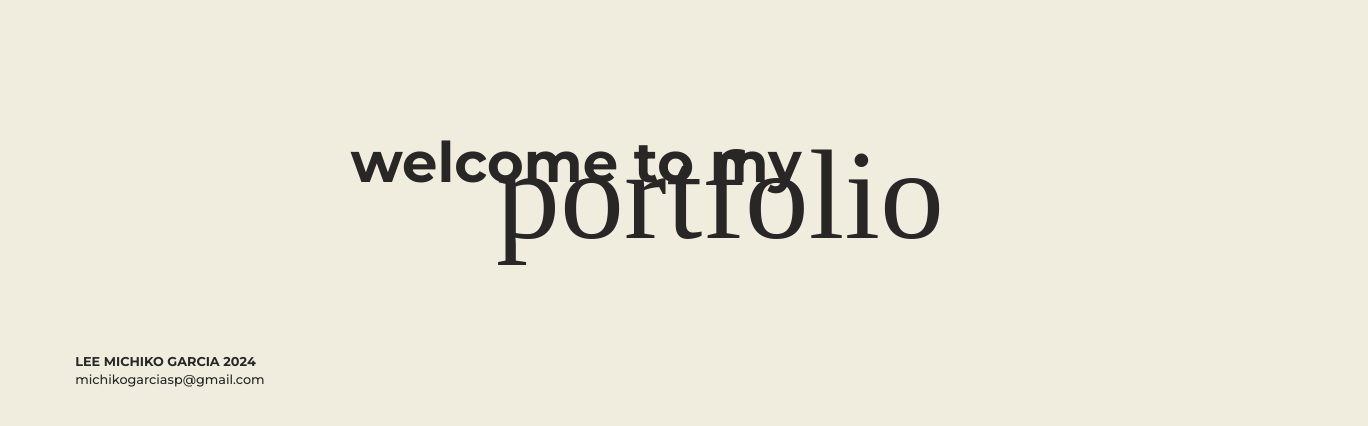
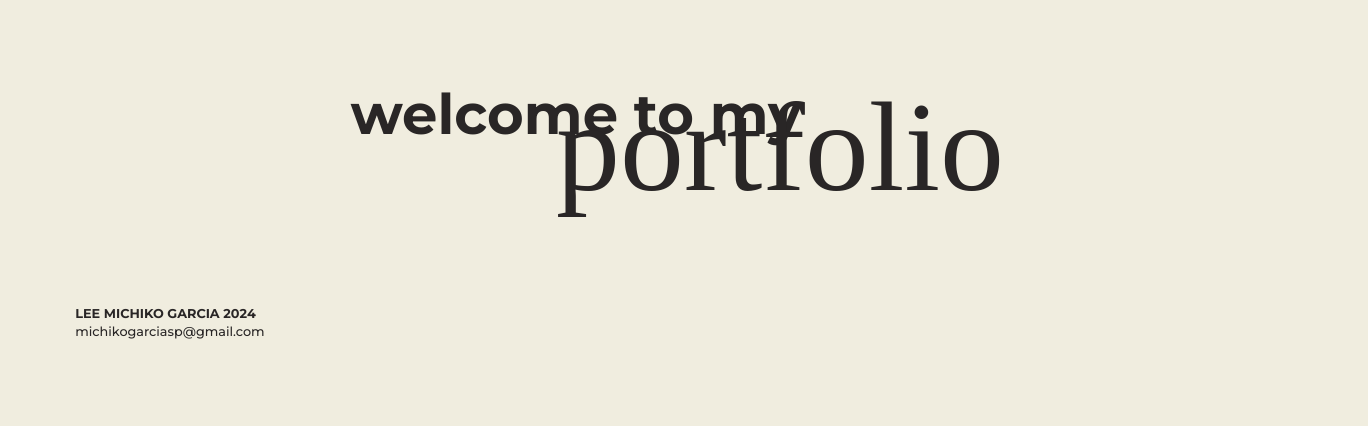
Before and after one commit to mitsiko/finals-portfolio, a plain HTML site: page index.html in a window 1280 px wide. Shown: the whole page, 1368 px wide, since content can reach past the window. Drawn offline with Linux system fonts and the light colour scheme; a web font is replaced by a local one.

Commit message:
Update styles.css

```diff
--- a/styles.css
+++ b/styles.css
@@ -5,15 +5,17 @@ body{
 
 
 #landing-page{
-    margin-top: 8rem;
+    margin-top: 5rem;
     margin-left: 4rem;
     margin-right:4rem;
+
 }
 #welcome{
     font-family: "Montserrat";
     margin-left:-8rem;
     text-align: center;
     font-size: 3.5rem;
+
 }
 
 #portfolio{
@@ -21,7 +23,7 @@ body{
     font-weight: 400;
     font-size: 8rem;
     margin-top: -7rem;
-    margin-right: -10rem;
+    margin-left: 17.5rem;
     text-align: center;
 }
 
```
